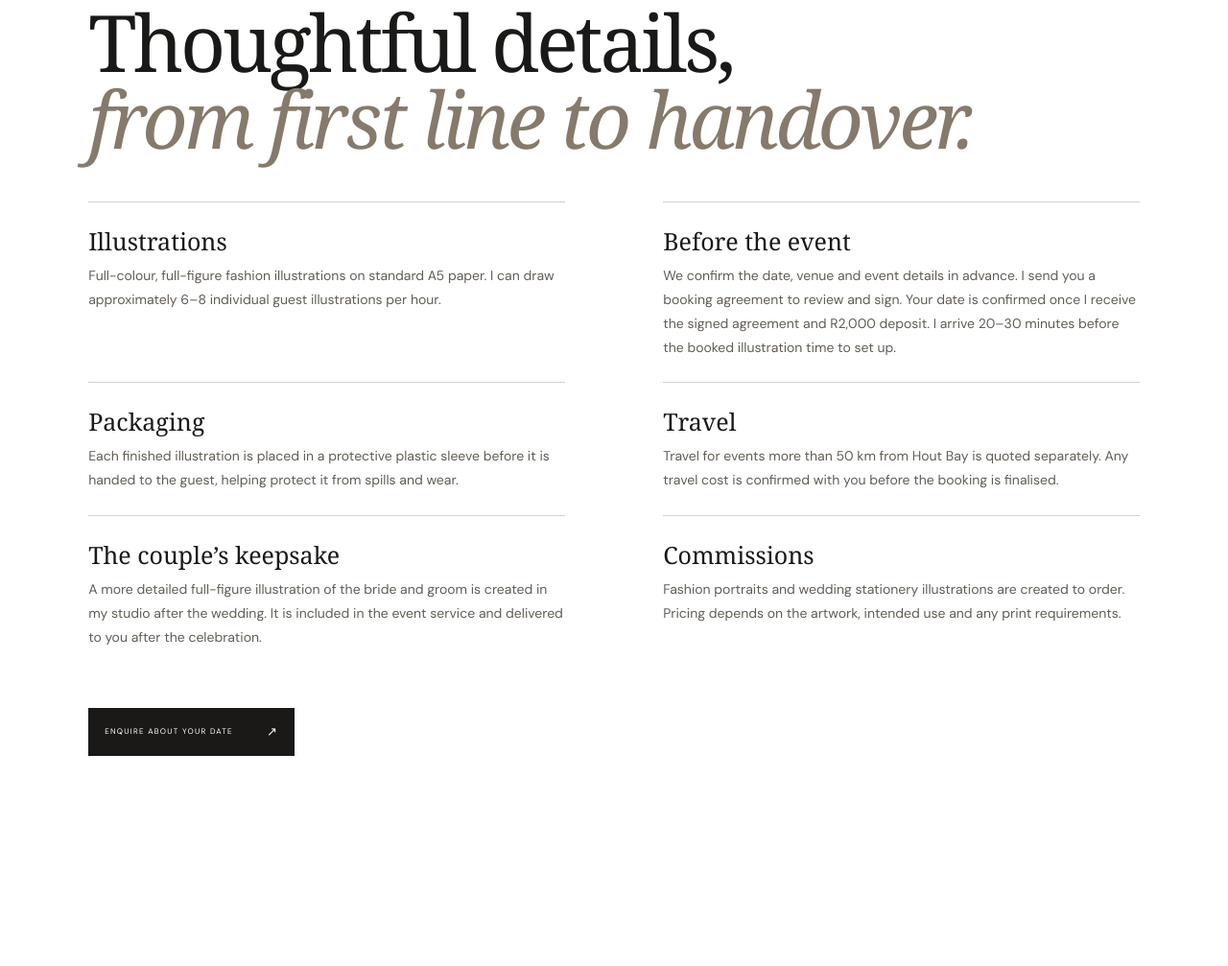
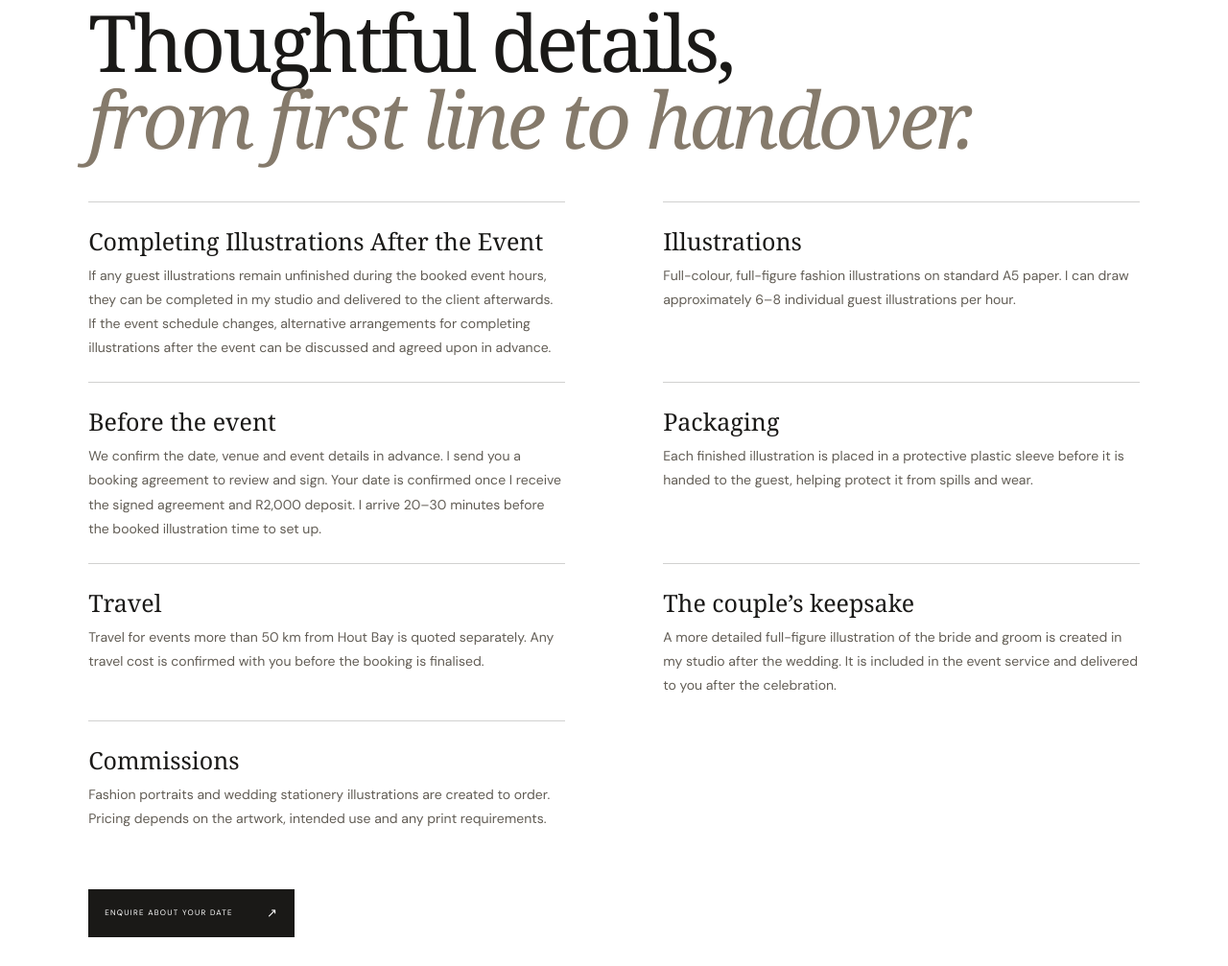
Before and after one commit to nataliia-kush/Nataliia-, a plain HTML site: page pricing.html in a window 1280 px wide. Shown: the part 2108-3115 px from the top of the page at 96% size. Drawn offline with Linux system fonts and the light colour scheme; a web font is replaced by a local one.

Commit message:
Add details about completing illustrations after the event

```diff
--- a/pricing.html
+++ b/pricing.html
@@ -33,6 +33,7 @@
         <p class="pricing-rate-note">A R2,000 deposit secures your date. It is credited toward the booking total if the event goes ahead; if the booking is cancelled, the deposit is non-refundable.</p>
       </section>
       <section class="pricing-practical"><p class="eyebrow">What to expect</p><h2>Thoughtful details,<br /><em>from first line to handover.</em></h2><div class="pricing-details-grid">
+        <article id="completing-illustrations"><h3>Completing Illustrations After the Event</h3><p>If any guest illustrations remain unfinished during the booked event hours, they can be completed in my studio and delivered to the client afterwards.</p><p>If the event schedule changes, alternative arrangements for completing illustrations after the event can be discussed and agreed upon in advance.</p></article>
         <article><h3>Illustrations</h3><p>Full-colour, full-figure fashion illustrations on standard A5 paper. I can draw approximately 6–8 individual guest illustrations per hour.</p></article>
         <article><h3>Before the event</h3><p>We confirm the date, venue and event details in advance. I send you a booking agreement to review and sign. Your date is confirmed once I receive the signed agreement and R2,000 deposit. I arrive 20–30 minutes before the booked illustration time to set up.</p></article>
         <article><h3>Packaging</h3><p>Each finished illustration is placed in a protective plastic sleeve before it is handed to the guest, helping protect it from spills and wear.</p></article>
```
